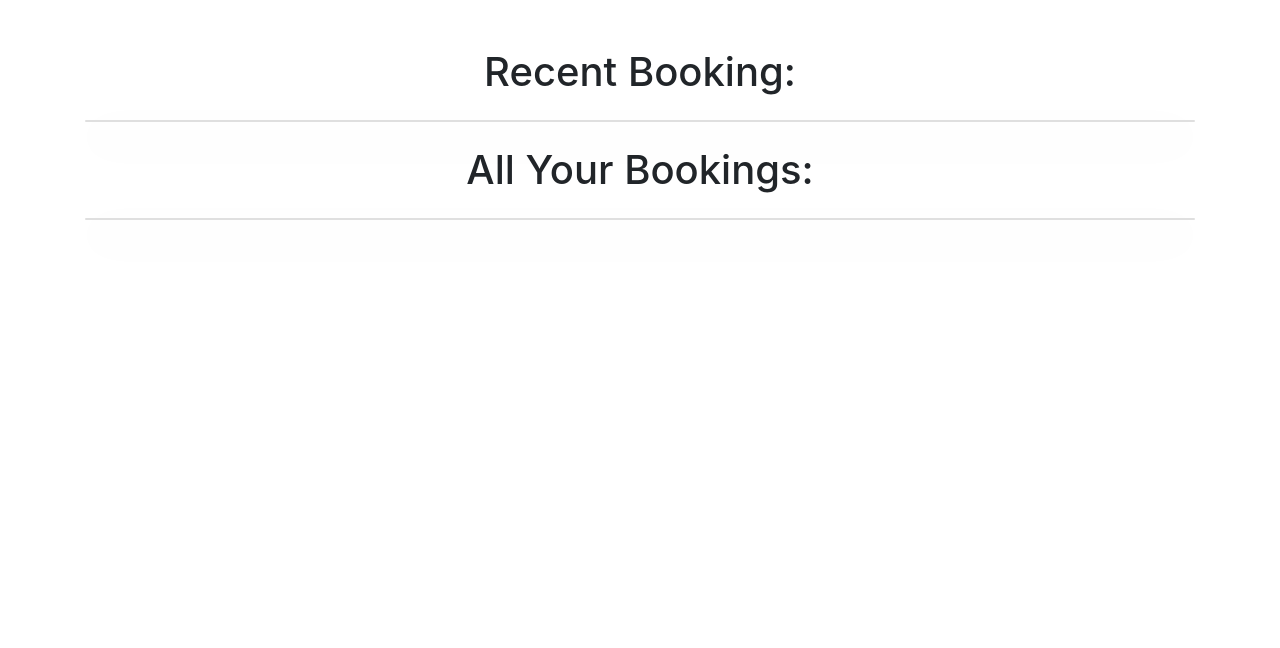
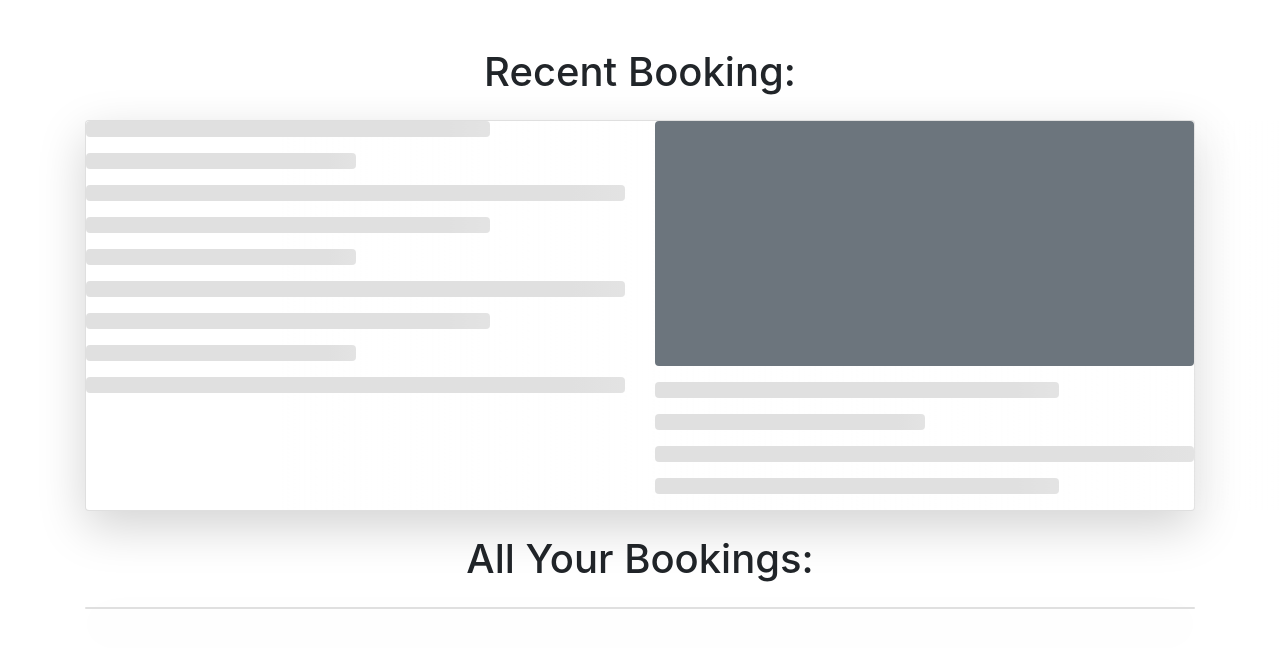
Before and after one commit to OMARAMO77/CarBnR_v2, a Flask app: template carapp/templates/user_bookings.html in a window 1280 px wide; the page is wider, and only the part inside the window is pictured. Shown: the top 648 px of that part. Run offline with Flask 3, Linux system fonts and the light colour scheme; the template is opened without the code that fills it, so the values that code supplies are empty; some libraries are stand-ins or nearby versions.

Commit message:
user_bookings.html

```diff
--- a/carapp/templates/user_bookings.html
+++ b/carapp/templates/user_bookings.html
@@ -5,16 +5,97 @@
     <meta name="viewport" content="width=device-width, initial-scale=1.0">
     <link rel="stylesheet" href="https://stackpath.bootstrapcdn.com/bootstrap/4.5.2/css/bootstrap.min.css">
     <title>Booking Information</title>
+<style>
+    .placeholder-content .placeholder {
+        display: block;
+        height: 1rem;
+        background-color: #e0e0e0;
+        border-radius: 0.25rem;
+        position: relative;
+        overflow: hidden;
+    }
+
+    .placeholder-content .placeholder-wave {
+        background: linear-gradient(90deg, #e0e0e0 25%, #f0f0f0 50%, #e0e0e0 75%);
+        background-size: 200% 100%;
+        animation: wave 1.5s linear infinite;
+    }
+
+    .placeholder-content .placeholder-image {
+        width: 100%;
+        height: 245px;
+        background-color: #e0e0e0;
+        border-radius: 0.25rem;
+        position: relative;
+        overflow: hidden;
+    }
+
+    .placeholder-glow::before {
+        content: '';
+        position: absolute;
+        top: 0;
+        left: 0;
+        height: 100%;
+        width: 100%;
+        background: linear-gradient(90deg, transparent, rgba(255, 255, 255, 0.2), transparent);
+        animation: shimmer 1.5s infinite;
+    }
+
+    @keyframes wave {
+        0% {
+            background-position: -200% 0;
+        }
+        100% {
+            background-position: 200% 0;
+        }
+    }
+
+    @keyframes shimmer {
+        0% {
+            transform: translateX(-100%);
+        }
+        100% {
+            transform: translateX(100%);
+        }
+    }
+</style>
+
 </head>
 <body>
     <div class="container mt-5">
         <h1 class="text-center mb-4">Recent Booking:</h1>
         <div class="booking-details card mb-4 shadow-lg">
-
+            <div class="placeholder-content">
+                <div class="row">
+                    <div class="col-lg-6">
+                        <div class="placeholder-glow">
+                            <div class="placeholder placeholder-wave w-75 mb-3"></div>
+                            <div class="placeholder placeholder-wave w-50 mb-3"></div>
+                            <div class="placeholder placeholder-wave w-100 mb-3"></div>
+                            <div class="placeholder placeholder-wave w-75 mb-3"></div>
+                            <div class="placeholder placeholder-wave w-50 mb-3"></div>
+                            <div class="placeholder placeholder-wave w-100 mb-3"></div>
+                            <div class="placeholder placeholder-wave w-75 mb-3"></div>
+                            <div class="placeholder placeholder-wave w-50 mb-3"></div>
+                            <div class="placeholder placeholder-wave w-100 mb-3"></div>
+                        </div>
+                    </div>
+                    <div class="col-lg-6">
+                        <div class="placeholder-glow">
+                            <div class="placeholder-image bg-secondary mb-3" style="height: 245px;"></div>
+                            <div class="placeholder placeholder-wave w-75 mb-3"></div>
+                            <div class="placeholder placeholder-wave w-50 mb-3"></div>
+                            <div class="placeholder placeholder-wave w-100 mb-3"></div>
+                            <div class="placeholder placeholder-wave w-75 mb-3"></div>
+                        </div>
+                    </div>
+                </div>
+            </div>
         </div>
         <h1 class="text-center mb-4">All Your Bookings:</h1>
         <div class="user-bookings card mb-4 shadow-lg">
-
+            <div class="placeholder-content">
+            </div>
         </div>
     </div>
     <script src="https://code.jquery.com/jquery-3.6.4.min.js"></script>
```
